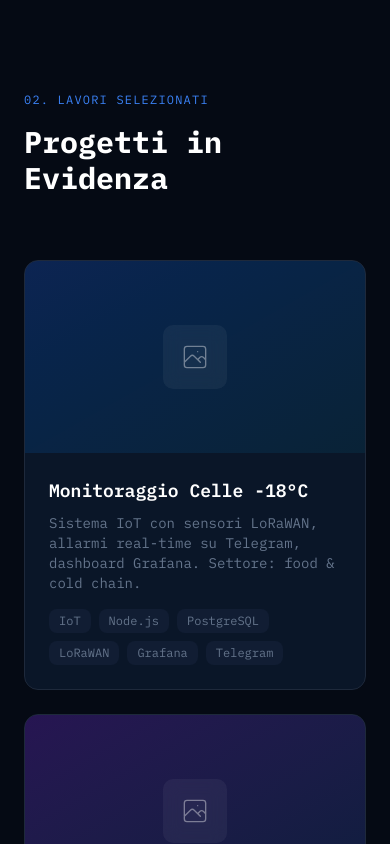
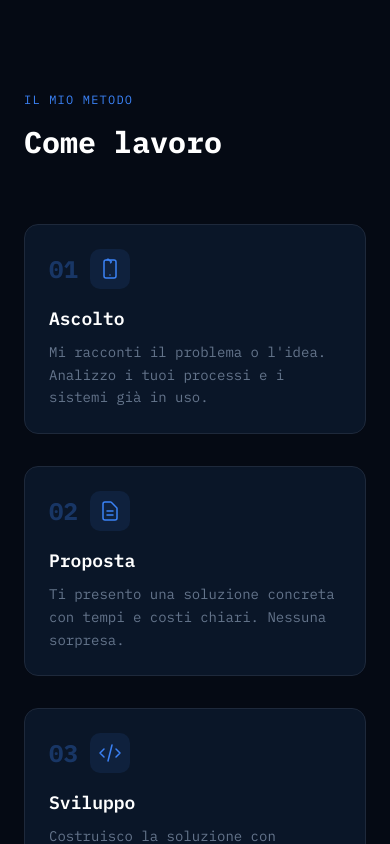
Before and after one commit to zerocinque/sendline-web-site, a Next.js app: page /it in a window 390 px wide. Shown: the part 4040-4884 px from the top of the page. Built offline with nearby package versions, Linux system fonts and the light colour scheme.

Commit message:
add HowIWork section

```diff
--- a/messages/en.json
+++ b/messages/en.json
@@ -31,6 +31,26 @@
       "roles": ["Full-Stack Developer"],
       "location": "Italy / Remote",
       "experience": "10+"
+    }
+  },
+  "howIWork": {
+    "badge": "MY METHOD",
+    "title": "How I work",
+    "listen": {
+      "title": "Listen",
+      "description": "You tell me about the problem or idea. I analyze your processes and existing systems."
+    },
+    "proposal": {
+      "title": "Proposal",
+      "description": "I present a concrete solution with clear timelines and costs. No surprises."
+    },
+    "develop": {
+      "title": "Development",
+      "description": "I build the solution with incremental releases, so you can see progress and give feedback."
+    },
+    "deploy": {
+      "title": "Deploy & Support",
+      "description": "I deploy to production, train you on usage, and stay available for support and future improvements."
     }
   },
   "specializations": {
--- a/messages/it.json
+++ b/messages/it.json
@@ -60,6 +60,26 @@
       ],
       "location": "Italia / Remoto",
       "experience": "10+"
+    }
+  },
+  "howIWork": {
+    "badge": "IL MIO METODO",
+    "title": "Come lavoro",
+    "listen": {
+      "title": "Ascolto",
+      "description": "Mi racconti il problema o l'idea. Analizzo i tuoi processi e i sistemi già in uso."
+    },
+    "proposal": {
+      "title": "Proposta",
+      "description": "Ti presento una soluzione concreta con tempi e costi chiari. Nessuna sorpresa."
+    },
+    "develop": {
+      "title": "Sviluppo",
+      "description": "Costruisco la soluzione con rilasci intermedi, così puoi vedere i progressi e dare feedback."
+    },
+    "deploy": {
+      "title": "Deploy & Supporto",
+      "description": "Metto in produzione, ti formo sull'utilizzo, e resto disponibile per assistenza e evoluzioni."
     }
   },
   "specializations": {
--- a/src/app/[locale]/page.tsx
+++ b/src/app/[locale]/page.tsx
@@ -2,6 +2,7 @@ import { useTranslations } from "next-intl";
 import HeroSection from "@/components/home/HeroSection";
 import TechLogos from "@/components/home/TechLogos";
 import AboutSection from "@/components/home/AboutSection";
+import HowIWork from "@/components/home/HowIWork";
 import Specializations from "@/components/home/Specializations";
 import FeaturedProjects from "@/components/home/FeaturedProjects";
 import Stats from "@/components/home/Stats";
@@ -12,8 +13,9 @@ export default function HomePage() {
     <>
       <HeroSection />
       <TechLogos />
+      <Specializations />
       <AboutSection />
-      <Specializations />
+      <HowIWork />
       <FeaturedProjects />
       <Stats />
       <CTASection />
--- /dev/null
+++ b/src/components/home/HowIWork.tsx
@@ -0,0 +1,82 @@
+import { useTranslations } from "next-intl";
+
+const steps = [
+  {
+    key: "listen" as const,
+    icon: (
+      <svg className="h-6 w-6 text-primary" fill="none" viewBox="0 0 24 24" stroke="currentColor">
+        <path strokeLinecap="round" strokeLinejoin="round" strokeWidth={1.5} d="M12 18h.01M8 21h8a2 2 0 002-2V5a2 2 0 00-2-2H8a2 2 0 00-2 2v14a2 2 0 002 2z" />
+        <path strokeLinecap="round" strokeLinejoin="round" strokeWidth={1.5} d="M9.049 2.927c.3-.921 1.603-.921 1.902 0l.07.209a1 1 0 00.95.69h.22a1 1 0 01.592 1.81l-.178.129" />
+      </svg>
+    ),
+  },
+  {
+    key: "proposal" as const,
+    icon: (
+      <svg className="h-6 w-6 text-primary" fill="none" viewBox="0 0 24 24" stroke="currentColor">
+        <path strokeLinecap="round" strokeLinejoin="round" strokeWidth={1.5} d="M9 12h6m-6 4h6m2 5H7a2 2 0 01-2-2V5a2 2 0 012-2h5.586a1 1 0 01.707.293l5.414 5.414a1 1 0 01.293.707V19a2 2 0 01-2 2z" />
+      </svg>
+    ),
+  },
+  {
+    key: "develop" as const,
+    icon: (
+      <svg className="h-6 w-6 text-primary" fill="none" viewBox="0 0 24 24" stroke="currentColor">
+        <path strokeLinecap="round" strokeLinejoin="round" strokeWidth={1.5} d="M10 20l4-16m4 4l4 4-4 4M6 16l-4-4 4-4" />
+      </svg>
+    ),
+  },
+  {
+    key: "deploy" as const,
+    icon: (
+      <svg className="h-6 w-6 text-primary" fill="none" viewBox="0 0 24 24" stroke="currentColor">
+        <path strokeLinecap="round" strokeLinejoin="round" strokeWidth={1.5} d="M5 12h14M12 5l7 7-7 7" />
+      </svg>
+    ),
+  },
+];
+
+export default function HowIWork() {
+  const t = useTranslations("howIWork");
+
+  return (
+    <section className="py-24">
+      <div className="mx-auto max-w-7xl px-6">
+        <span className="mb-4 inline-block font-mono text-xs tracking-widest text-primary">
+          {t("badge")}
+        </span>
+        <h2 className="mb-16 text-3xl font-bold text-white sm:text-4xl">
+          {t("title")}
+        </h2>
+
+        <div className="relative grid gap-8 md:grid-cols-2 lg:grid-cols-4">
+          {steps.map((step, i) => (
+            <div key={step.key} className="group relative">
+              {/* Connector line (hidden on last item and on mobile) */}
+              {i < steps.length - 1 && (
+                <div className="absolute right-0 top-10 hidden h-px w-8 translate-x-full bg-border lg:block" />
+              )}
+
+              <div className="rounded-xl border border-border bg-surface p-6 transition-colors hover:border-primary/30">
+                <div className="mb-4 flex items-center gap-3">
+                  <span className="font-mono text-2xl font-bold text-primary/30">
+                    {String(i + 1).padStart(2, "0")}
+                  </span>
+                  <div className="flex h-10 w-10 items-center justify-center rounded-lg bg-primary/10">
+                    {step.icon}
+                  </div>
+                </div>
+                <h3 className="mb-2 text-lg font-semibold text-white">
+                  {t(`${step.key}.title`)}
+                </h3>
+                <p className="text-sm leading-relaxed text-muted">
+                  {t(`${step.key}.description`)}
+                </p>
+              </div>
+            </div>
+          ))}
+        </div>
+      </div>
+    </section>
+  );
+}
```
